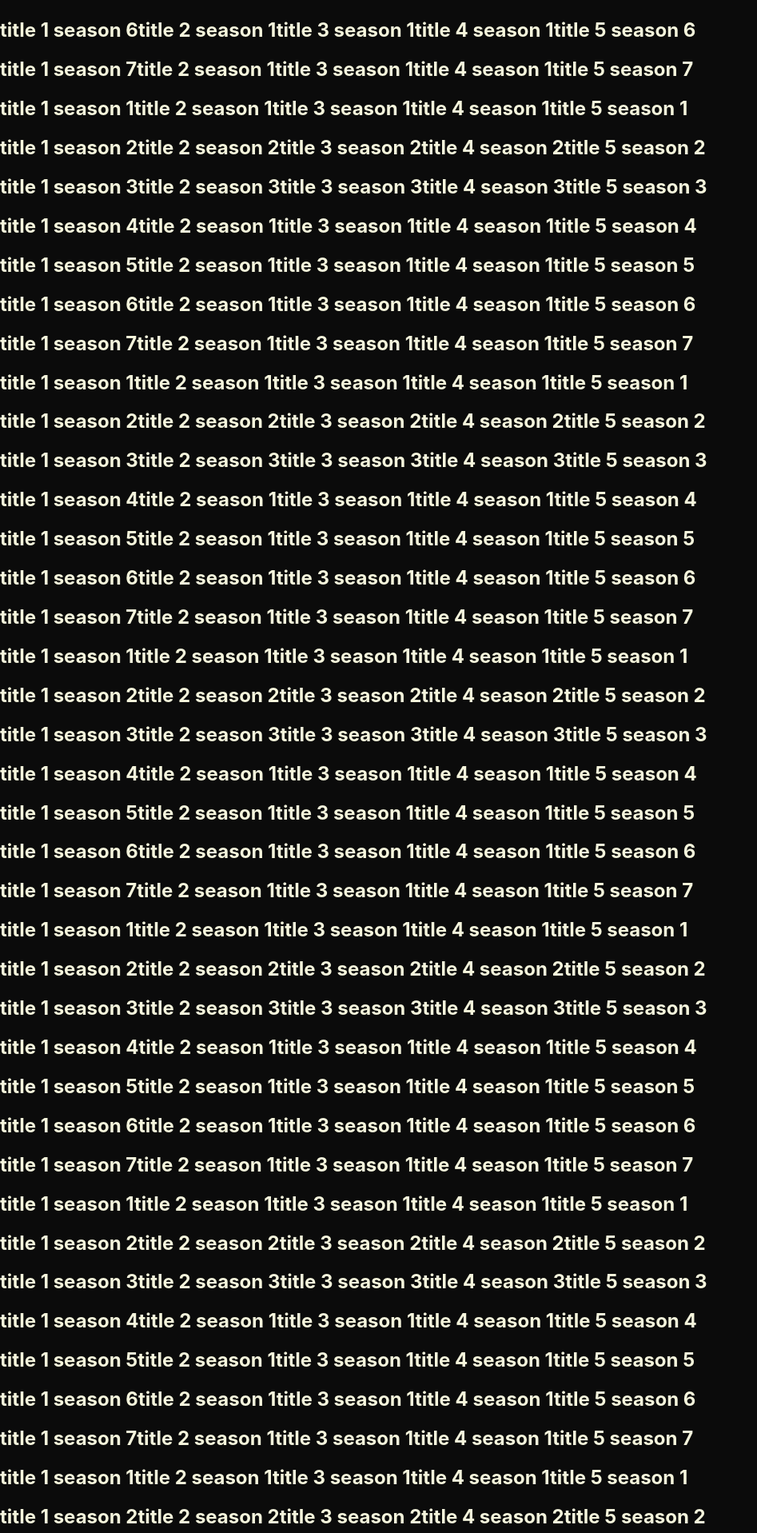
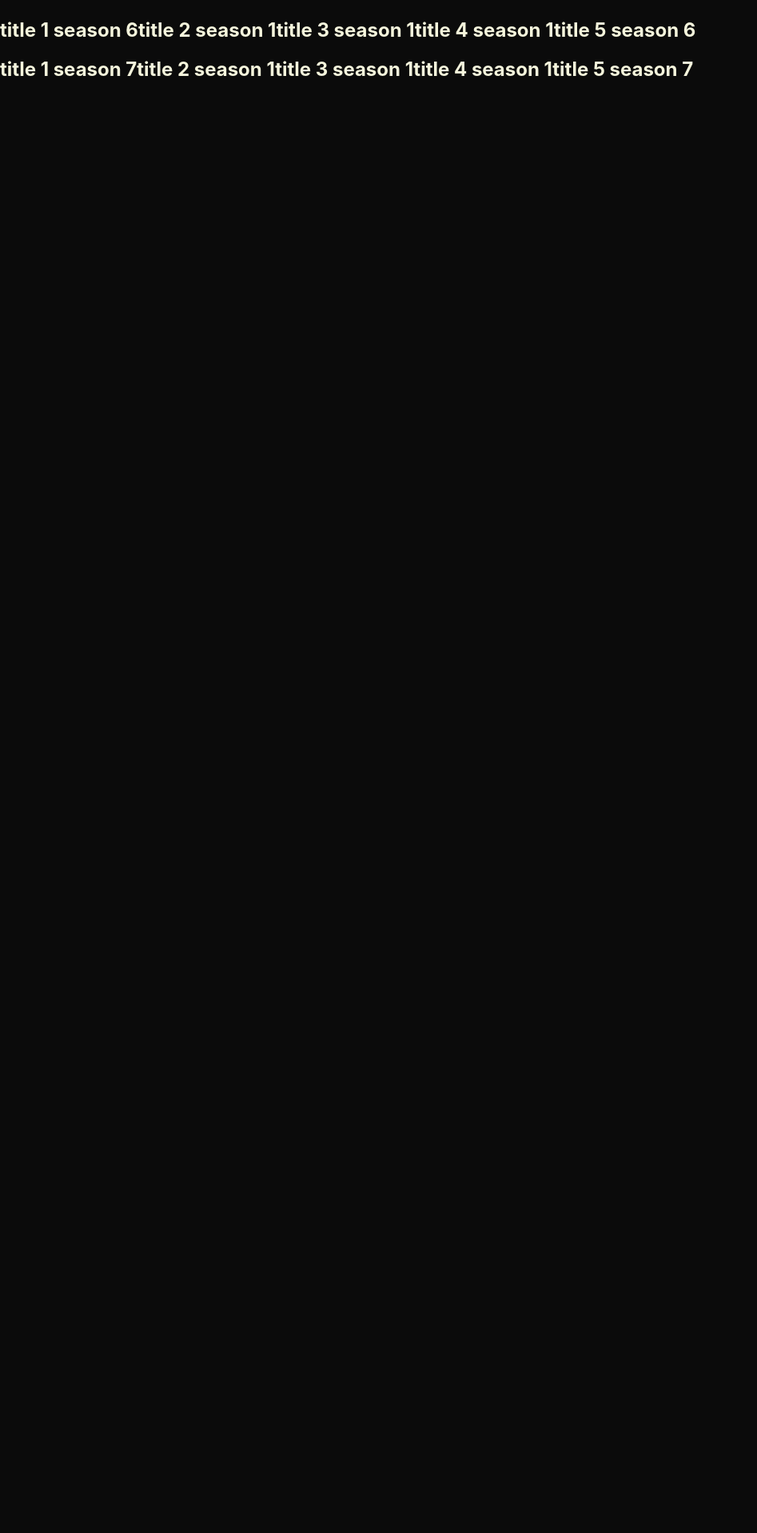
Before and after one commit to mb-dir/trailer-park-boys-search, a React (Create React App) app: page / in a window 1280 px wide. Shown: the part 303-2220 px from the top of the page at 80% size, without its empty margins (0-947 px from the left). After the commit the page ends 800 px from the top, so only its background shows below. Built offline with nearby package versions, Linux system fonts and the light colour scheme.

Commit message:
Delete unnecessary Season components calling
I have changed the approach to this problem, now there is only one
Season component, and the SeasonContent component will create the whole
content for wach season

```diff
--- a/src/components/App/App.js
+++ b/src/components/App/App.js
@@ -5,13 +5,7 @@ function App() {
   return(
     <React.Fragment>
       <Header/>
-      <Season seasonData={{title: "1st Season", id:0}}/>
-      <Season seasonData={{title: "2nd Season", id:1}}/>
-      <Season seasonData={{title: "3rd Season", id:2}}/>
-      <Season seasonData={{title: "4th Season", id:3}}/>
-      <Season seasonData={{title: "5th Season", id:4}}/>
-      <Season seasonData={{title: "6th Season", id:5}}/>
-      <Season seasonData={{title: "7th Season", id:6}}/>
+      <Season/>
     </React.Fragment>
   );
 }
```
